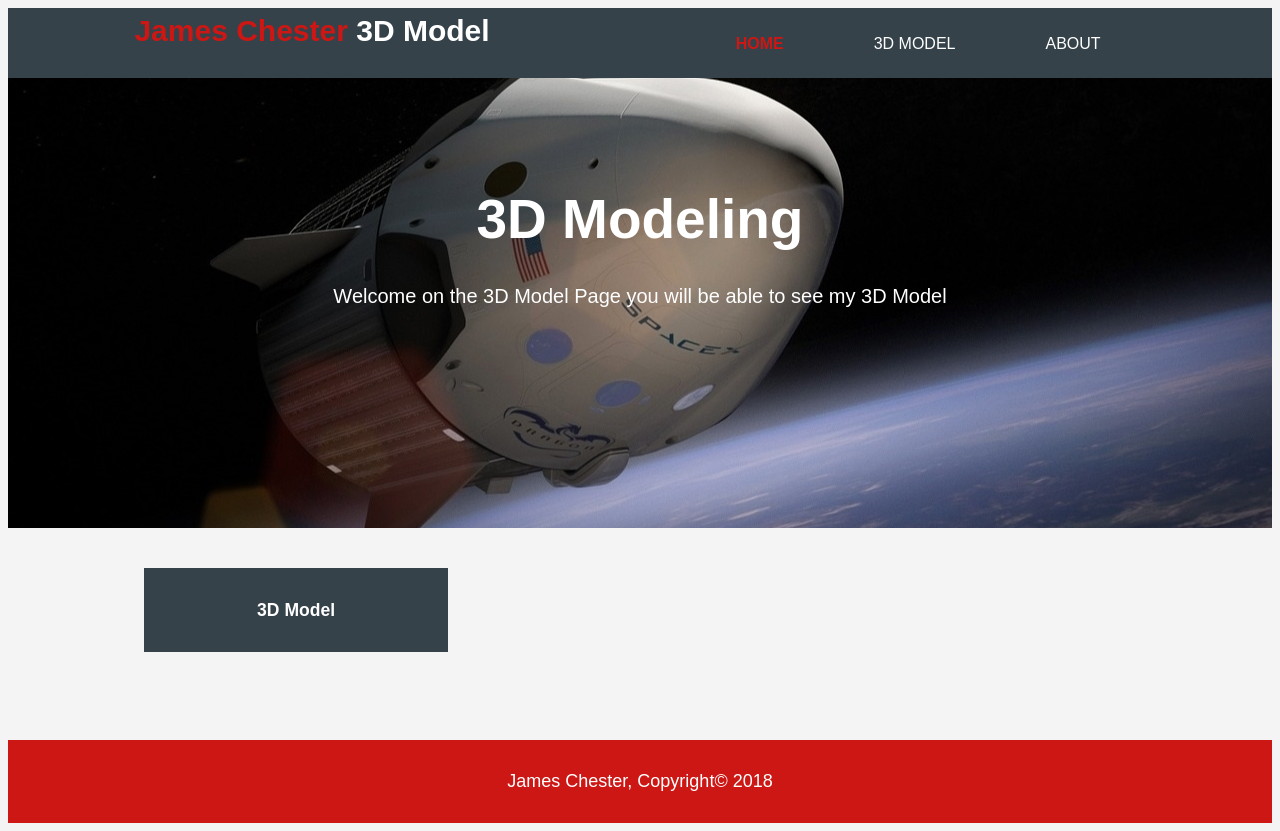
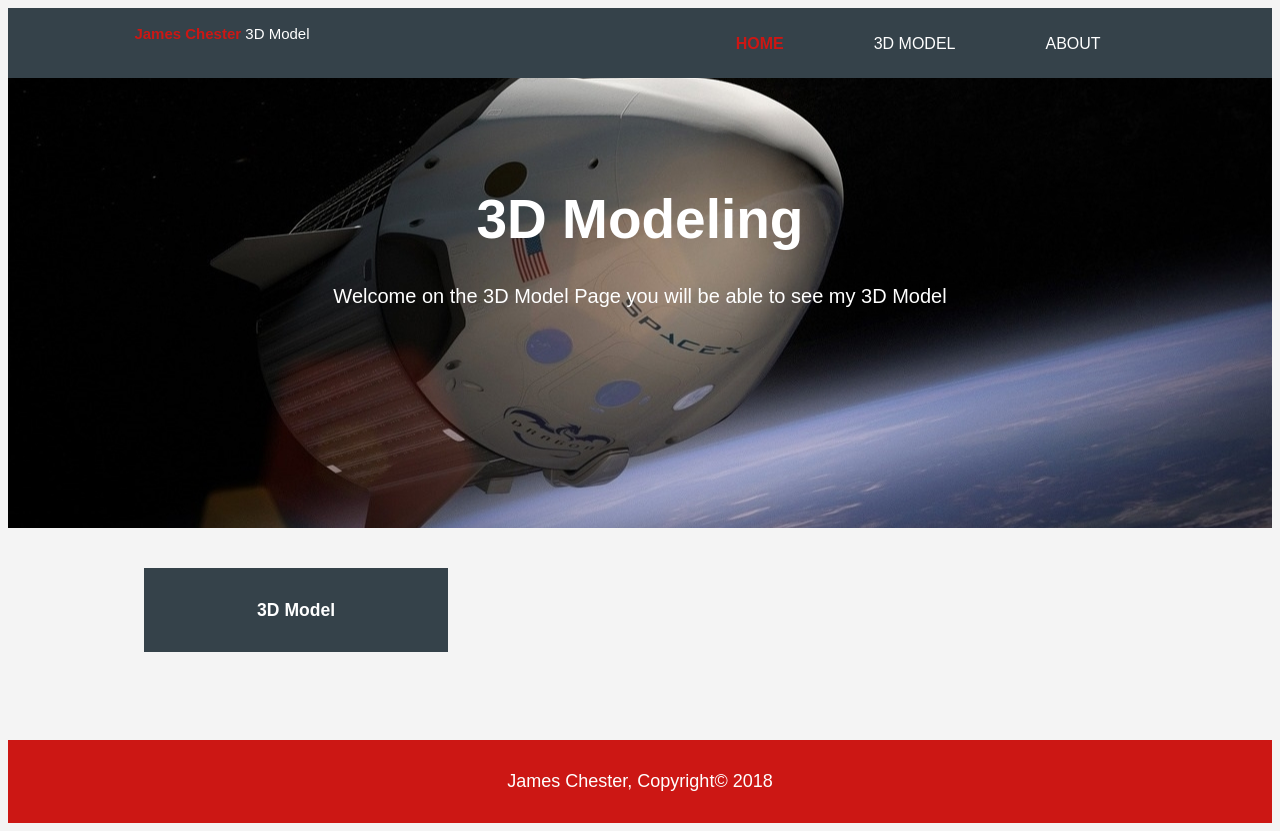
Before and after one commit to JsmesChester/3d-model, a plain HTML site: page index.html in a window 1280 px wide. Drawn offline with Linux system fonts and the light colour scheme.

Commit message:
Update index.html

```diff
--- a/index.html
+++ b/index.html
@@ -13,7 +13,7 @@
     <header>
         <div class="container">
         <div id="title">
-            <h1><span class=highlight>James Chester</span> 3D Model</h1>
+            <p><span class=highlight>James Chester</span> 3D Model</p>
             </div>
             <nav>
                 <ul>
```
